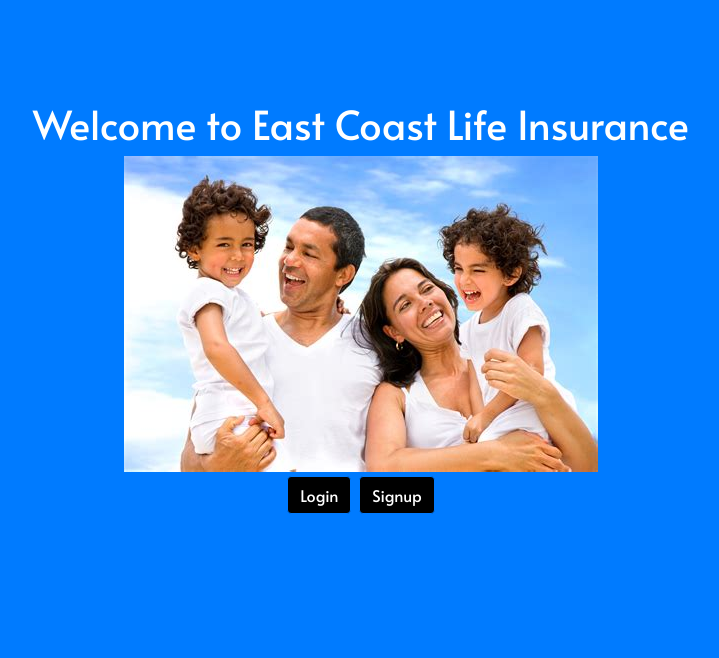
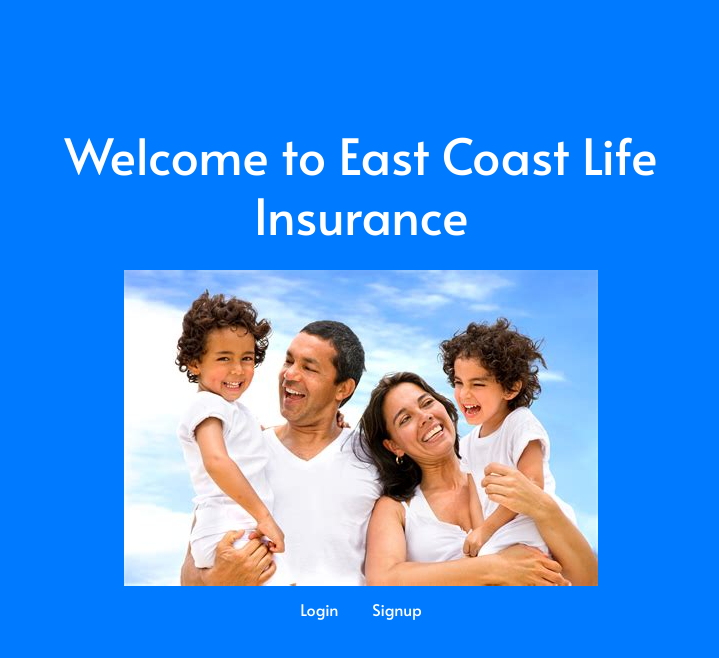
Before and after one commit to diana603/project3, a React (Create React App) app in the folder client/: page / in a window 1280 px wide. Shown: the top 658 px of the page, without its empty margins (279-998 px from the left). Built offline with nearby package versions, Linux system fonts and the light colour scheme; no server answers.

Commit message:
Michael changes

```diff
--- a/client/src/App.css
+++ b/client/src/App.css
@@ -16,3 +16,9 @@ body {
   font-size-adjust: initial;
   text-decoration-color: white;
 }
+
+h1.pageHeader {
+  margin: 25px;
+  color: aliceblue;
+  font-size: 50px
+}
--- a/client/src/App.js
+++ b/client/src/App.js
@@ -5,6 +5,7 @@ import Home from "./pages/Home";
 import Signup from "./pages/Signup";
 import Login from "./pages/Login";
 import Members from "./pages/Members";
+import 'bootstrap/dist/css/bootstrap.min.css';
 
 // Even though this is the App.js file, in the end we are not exactly exporting
 // the App component.  We actually set up the app component to implement our react
--- a/client/src/pages/Home.js
+++ b/client/src/pages/Home.js
@@ -4,7 +4,7 @@ import "../App.css";
 import { Container, Row, Button, Col } from "react-bootstrap";
 import Axios from "axios";
 import family from "./images/family.jpg"
-
+// import { Footer } from "react-bootstrap/lib/Modal";
 
 function Home(props) {
 
@@ -24,7 +24,7 @@ function Home(props) {
     <Container className="signup">
       <Row>
         <Col className="intro" md={{ span: 8, offset: 2 }}>
-          <h1 style={{ color: 'white' }}>Welcome to East Coast Life Insurance</h1>
+          <h1 className="pageHeader" style={{ color: 'white' }}>Welcome to East Coast Life Insurance</h1>
           <img src={family} alt="This a family" />
           <br></br>
           {isAuth ? (
@@ -79,6 +79,7 @@ function Home(props) {
           <h1>{secret}</h1>
         </Col>
       </Row>
+      {/* <Footer>Copyright 2020</Footer> */}
     </Container>
   );
 }
--- a/package.json
+++ b/package.json
@@ -4,7 +4,7 @@
   "description": "",
   "main": "index.js",
   "scripts": {
-    "test": "echo \"Error: no test specified\" && exit 1",
+    "start-react": "npm start --prefix client",
     "start": "nodemon server.js",
     "heroku-postbuild": "cd client && npm install && npm run build"
   },
```
Also changed, not shown: 2 other files (tests, documents, lock files or other folders).
